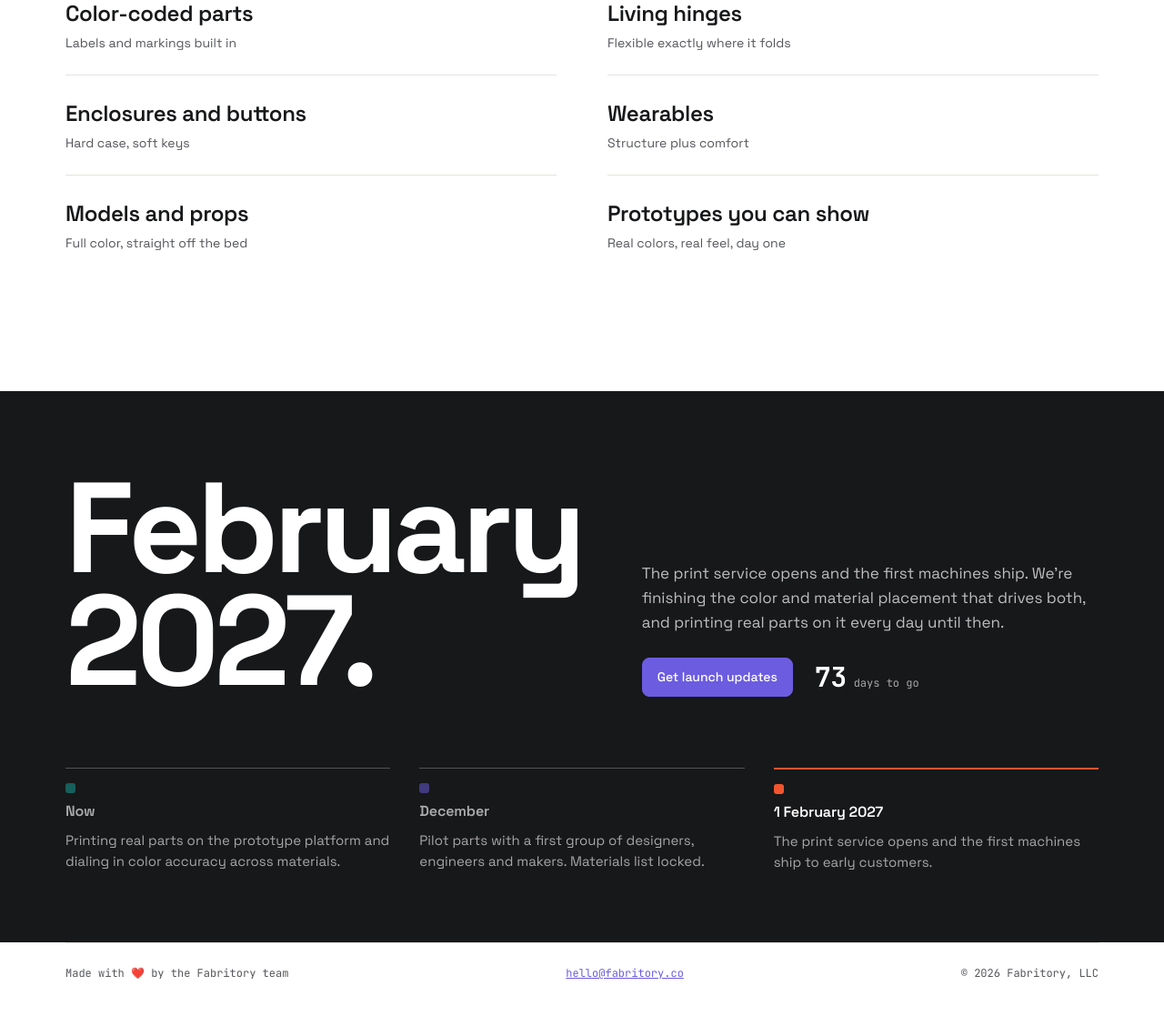
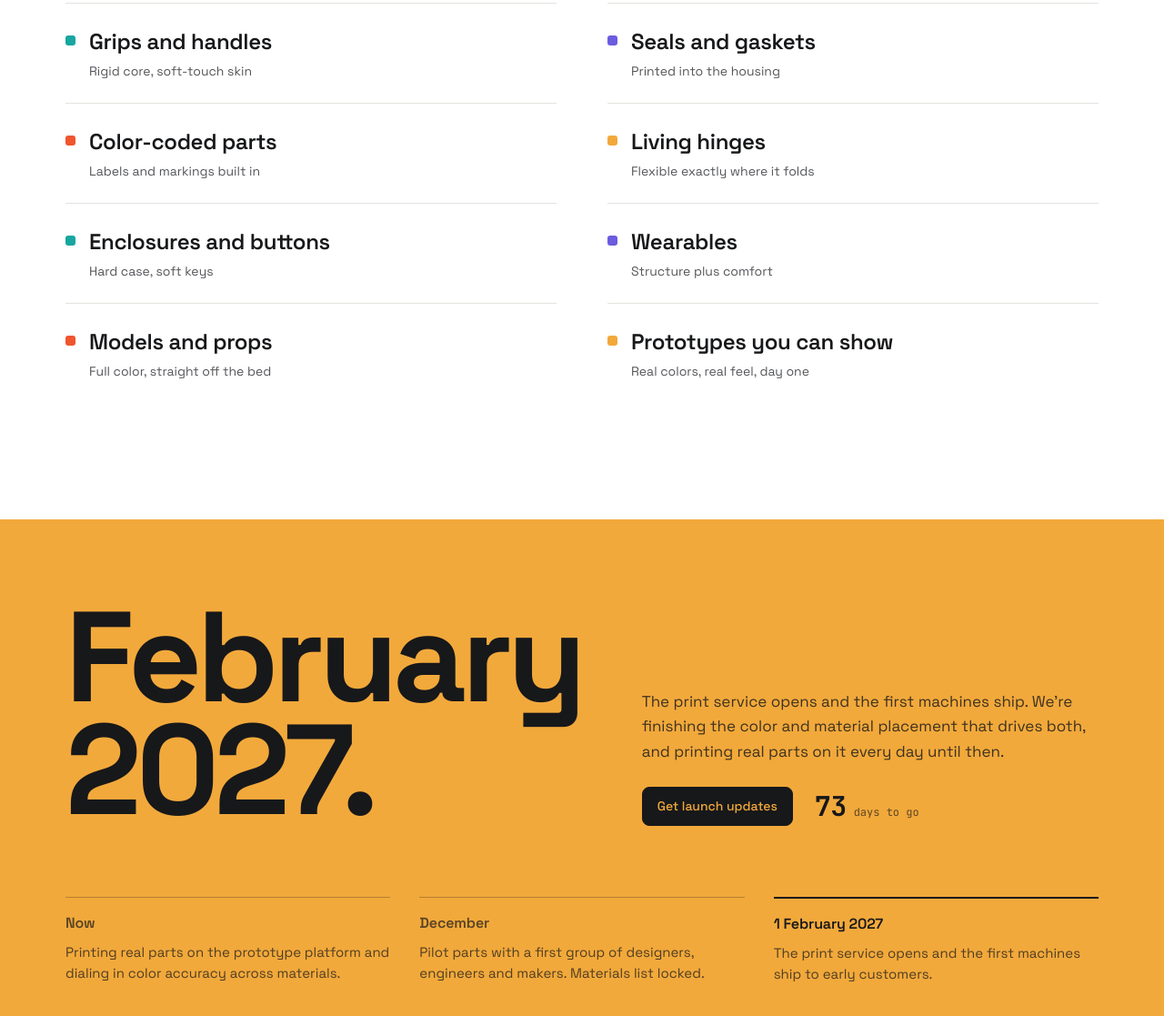
Before and after one commit to daltonharrold/fabritory-placeholder, a plain HTML site: page index.html in a window 1280 px wide. Shown: the part 2471-3588 px from the top of the page at 91% size. Drawn offline with Linux system fonts and the light colour scheme.

Commit message:
Put the color back as solid fields
Each brand color now gets one moment at full size instead of surviving as a
12px bullet: the three callouts become filled tiles in coral, violet and teal,
the launch band goes amber with ink type and an ink button, and the makes list
gets its colored dots back.

Amber is the same value in both themes, so the launch band sets its type from
--on-color rather than following --text.

Co-Authored-By: Claude Opus 5 <noreply@anthropic.com>

```diff
--- a/css/site.css
+++ b/css/site.css
@@ -56,11 +56,10 @@ nav a:hover { color: var(--text); }
 
 /* Inside a part — the cross-section does the arguing. */
 .inside { margin-top: var(--gap-section); padding: clamp(56px, 7vw, 96px) 0 clamp(48px, 6vw, 80px); background: var(--surface-alt); }
-.callouts { list-style: none; margin: clamp(40px, 5vw, 64px) 0 0; padding: 0; display: grid; grid-template-columns: repeat(3, minmax(0, 1fr)); gap: var(--space-xl); }
-.callouts li { display: grid; grid-template-columns: auto 1fr; column-gap: 10px; row-gap: 6px; padding-top: var(--space-md); border-top: 1px solid var(--border); }
-.callouts b { grid-column: 2; font-size: 17px; font-weight: 600; letter-spacing: -.01em; color: var(--text); }
-.callouts li > span:last-child { grid-column: 2; font-size: 15px; line-height: 1.55; color: var(--text-body); }
-.key { width: 12px; height: 12px; border-radius: 3px; margin-top: 5px; }
+.callouts { list-style: none; margin: clamp(40px, 5vw, 64px) 0 0; padding: 0; display: grid; grid-template-columns: repeat(3, minmax(0, 1fr)); gap: var(--space-md); }
+.callouts li { display: flex; flex-direction: column; justify-content: flex-end; gap: var(--space-sm); min-height: clamp(200px, 22vw, 260px); padding: clamp(24px, 2.6vw, 36px); border-radius: var(--radius-lg); }
+.callouts b { font-size: clamp(22px, 2.3vw, 28px); font-weight: 600; letter-spacing: -.02em; line-height: 1.1; }
+.callouts li > span:last-child { font-size: 15px; line-height: 1.55; }
 
 /* Cost — a comparison, not two cards. */
 .cost { margin-top: var(--gap-section); }
@@ -76,27 +75,32 @@ nav a:hover { color: var(--text); }
 .make { margin-top: var(--gap-section); }
 .make h2 { max-width: 19ch; }
 .makes { list-style: none; margin: clamp(28px, 3vw, 40px) 0 0; padding: 0; display: grid; grid-template-columns: repeat(2, minmax(0, 1fr)); column-gap: var(--space-3xl); }
-.makes li { padding: var(--space-lg) 0; border-top: 1px solid var(--border); font-size: clamp(19px, 2vw, 24px); font-weight: 600; letter-spacing: -.015em; color: var(--text); }
+.makes li { position: relative; padding: var(--space-lg) 0 var(--space-lg) 26px; border-top: 1px solid var(--border); font-size: clamp(19px, 2vw, 24px); font-weight: 600; letter-spacing: -.015em; color: var(--text); }
+.makes li::before { content: ""; position: absolute; left: 0; top: calc(var(--space-lg) + .42em); width: 11px; height: 11px; border-radius: 3px; background: var(--teal); }
+.makes li:nth-child(4n+2)::before { background: var(--violet); }
+.makes li:nth-child(4n+3)::before { background: var(--coral); }
+.makes li:nth-child(4n)::before { background: var(--amber); }
 .makes small { display: block; font-size: 14px; font-weight: 400; letter-spacing: 0; color: var(--text-body); margin-top: 4px; }
 
 /* Launch — the date is the last thing you see, and the biggest. */
-.launch { margin-top: var(--gap-section); padding: clamp(56px, 7vw, 100px) 0 clamp(48px, 6vw, 84px); background: var(--text); color: var(--surface); }
+.launch { margin-top: var(--gap-section); padding: clamp(56px, 7vw, 100px) 0 clamp(48px, 6vw, 84px); background: var(--amber); color: var(--on-color); }
 .launch-head { display: grid; grid-template-columns: minmax(0, 1.15fr) minmax(0, 1fr); gap: var(--space-3xl); align-items: end; }
-.launch h2 { font-size: clamp(60px, 11vw, 150px); font-weight: 700; letter-spacing: -.04em; line-height: .88; margin: 0; max-width: none; color: var(--surface); }
-.launch-side p { margin: 0; font-size: 17px; line-height: 1.6; color: color-mix(in srgb, var(--surface) 72%, var(--text)); max-width: 46ch; }
+.launch h2 { font-size: clamp(60px, 11vw, 150px); font-weight: 700; letter-spacing: -.04em; line-height: .88; margin: 0; max-width: none; color: var(--on-color); }
+.launch-side p { margin: 0; font-size: 17px; line-height: 1.6; color: color-mix(in srgb, var(--on-color) 82%, var(--amber)); max-width: 46ch; }
+.launch .fb-btn { background: var(--on-color); border-color: var(--on-color); color: var(--amber); }
+.launch .fb-btn:hover { opacity: .88; }
+.launch .fb-btn:focus-visible { outline-color: var(--on-color); outline-offset: 3px; }
 .launch-cta { display: flex; flex-wrap: wrap; align-items: center; gap: var(--space-lg); margin-top: var(--space-lg); }
 .readout { display: flex; align-items: baseline; gap: 8px; font-family: var(--font-mono); }
-.readout b { font-size: 30px; font-weight: 700; letter-spacing: -.02em; font-variant-numeric: tabular-nums; color: var(--surface); }
-.readout-label { font-size: 12px; color: color-mix(in srgb, var(--surface) 62%, var(--text)); }
+.readout b { font-size: 30px; font-weight: 700; letter-spacing: -.02em; font-variant-numeric: tabular-nums; color: var(--on-color); }
+.readout-label { font-size: 12px; color: color-mix(in srgb, var(--on-color) 68%, var(--amber)); }
 
 .steps { list-style: none; margin: clamp(52px, 6vw, 88px) 0 0; padding: 0; display: grid; grid-template-columns: repeat(3, minmax(0, 1fr)); gap: var(--space-xl); counter-reset: step; }
-.steps li { display: flex; flex-direction: column; gap: 8px; padding-top: var(--space-md); border-top: 1px solid color-mix(in srgb, var(--surface) 26%, var(--text)); }
-.steps li:last-child { border-top-color: var(--coral); border-top-width: 2px; }
-.step-dot { width: 11px; height: 11px; border-radius: 3px; }
-.steps li.done .step-dot { opacity: .5; }
-.steps b { font-size: 16px; font-weight: 600; letter-spacing: -.01em; color: var(--surface); }
-.steps li.done b { color: color-mix(in srgb, var(--surface) 64%, var(--text)); }
-.steps li span:last-child { font-size: 15px; line-height: 1.55; color: color-mix(in srgb, var(--surface) 62%, var(--text)); }
+.steps li { display: flex; flex-direction: column; gap: 8px; padding-top: var(--space-md); border-top: 1px solid color-mix(in srgb, var(--on-color) 28%, var(--amber)); }
+.steps li:last-child { border-top-color: var(--on-color); border-top-width: 2px; }
+.steps b { font-size: 16px; font-weight: 600; letter-spacing: -.01em; color: var(--on-color); }
+.steps li.done b { color: color-mix(in srgb, var(--on-color) 70%, var(--amber)); }
+.steps li span:last-child { font-size: 15px; line-height: 1.55; color: color-mix(in srgb, var(--on-color) 74%, var(--amber)); }
 
 footer { margin-top: clamp(48px, 6vw, 80px); }
 .foot { display: flex; flex-wrap: wrap; justify-content: space-between; gap: var(--space-sm); padding: var(--space-lg) 0 var(--space-xl); border-top: 1px solid var(--border); color: var(--text-body); font-family: var(--font-mono); font-size: 12px; }
--- a/index.html
+++ b/index.html
@@ -52,9 +52,9 @@
       <p class="lede">Cut a Fabritory part in half and the color is still there. It was printed with the shape, layer by layer, instead of sprayed over the top of it.</p>
 
       <ul class="callouts">
-        <li><span class="key" style="background: var(--coral)"></span><b>Soft skin, printed in place</b><span>Grips, seals and gaskets are printed as part of the part. Nothing is slipped on or glued down after.</span></li>
-        <li><span class="key" style="background: var(--violet)"></span><b>Rigid core where the load goes</b><span>Stiff material sits exactly where the part is loaded, fused to the soft material around it.</span></li>
-        <li><span class="key" style="background: var(--teal)"></span><b>Color that survives a scratch</b><span>Every layer carries its own color, so a scuff shows more of the same part, not primer.</span></li>
+        <li class="l-coral"><b>Soft skin, printed in place</b><span>Grips, seals and gaskets are printed as part of the part. Nothing is slipped on or glued down after.</span></li>
+        <li class="l-violet"><b>Rigid core where the load goes</b><span>Stiff material sits exactly where the part is loaded, fused to the soft material around it.</span></li>
+        <li class="l-teal"><b>Color that survives a scratch</b><span>Every layer carries its own color, so a scuff shows more of the same part, not primer.</span></li>
       </ul>
     </div>
   </section>
@@ -105,15 +105,15 @@
         <div class="launch-side">
           <p>The print service opens and the first machines ship. We're finishing the color and material placement that drives both, and printing real parts on it every day until then.</p>
           <div class="launch-cta">
-            <a class="fb-btn fb-btn-md fb-btn-accent" href="mailto:hello@fabritory.co?subject=Fabritory%20launch%20list">Get launch updates</a>
+            <a class="fb-btn fb-btn-md" href="mailto:hello@fabritory.co?subject=Fabritory%20launch%20list">Get launch updates</a>
             <span class="readout"><b id="launch-days">—</b><span class="readout-label">days to go</span></span>
           </div>
         </div>
       </div>
       <ol class="steps">
-        <li class="done"><span class="step-dot l-teal"></span><b>Now</b><span>Printing real parts on the prototype platform and dialing in color accuracy across materials.</span></li>
-        <li class="done"><span class="step-dot l-violet"></span><b>December</b><span>Pilot parts with a first group of designers, engineers and makers. Materials list locked.</span></li>
-        <li><span class="step-dot l-coral"></span><b>1 February 2027</b><span>The print service opens and the first machines ship to early customers.</span></li>
+        <li class="done"><b>Now</b><span>Printing real parts on the prototype platform and dialing in color accuracy across materials.</span></li>
+        <li class="done"><b>December</b><span>Pilot parts with a first group of designers, engineers and makers. Materials list locked.</span></li>
+        <li><b>1 February 2027</b><span>The print service opens and the first machines ship to early customers.</span></li>
       </ol>
     </div>
   </section>
```
